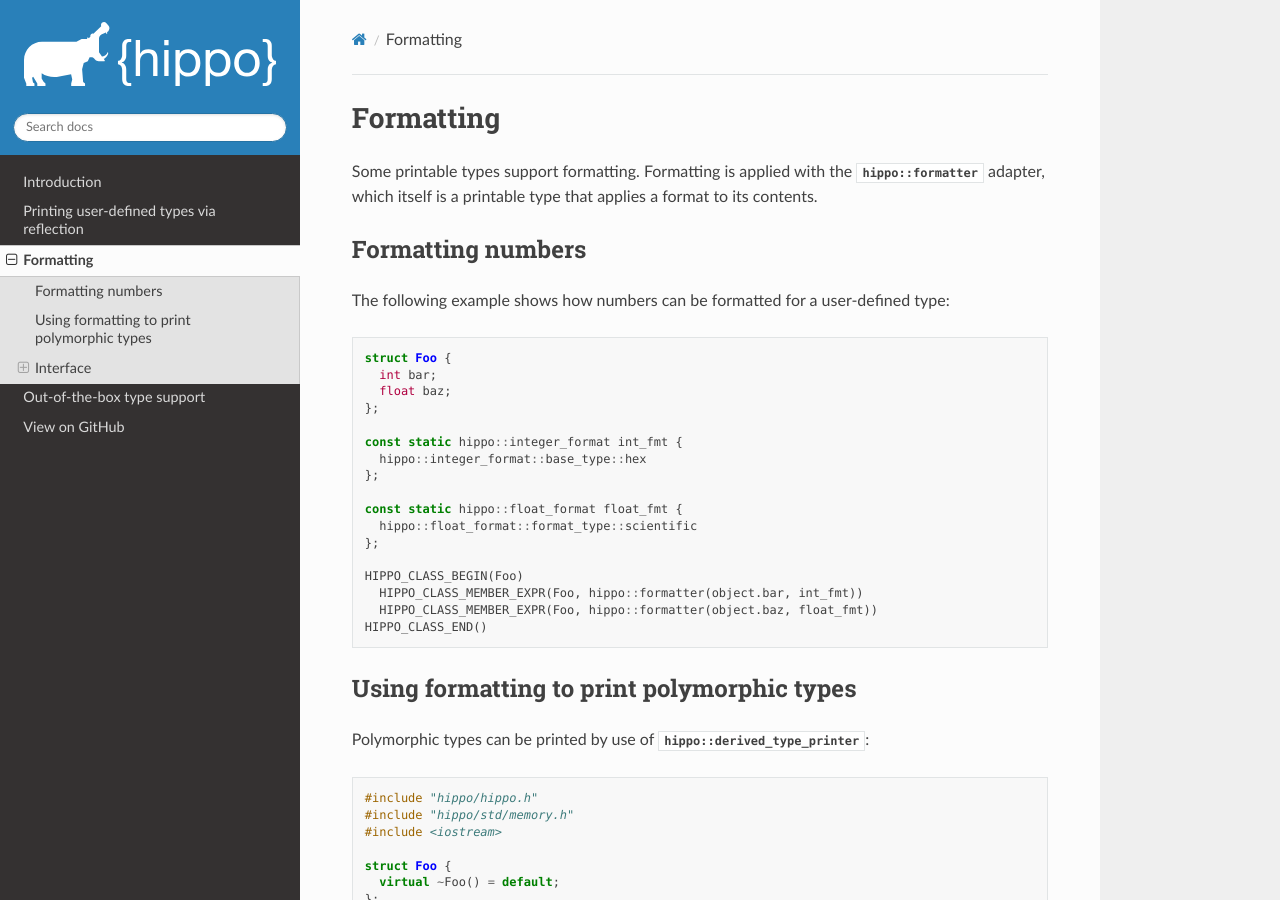
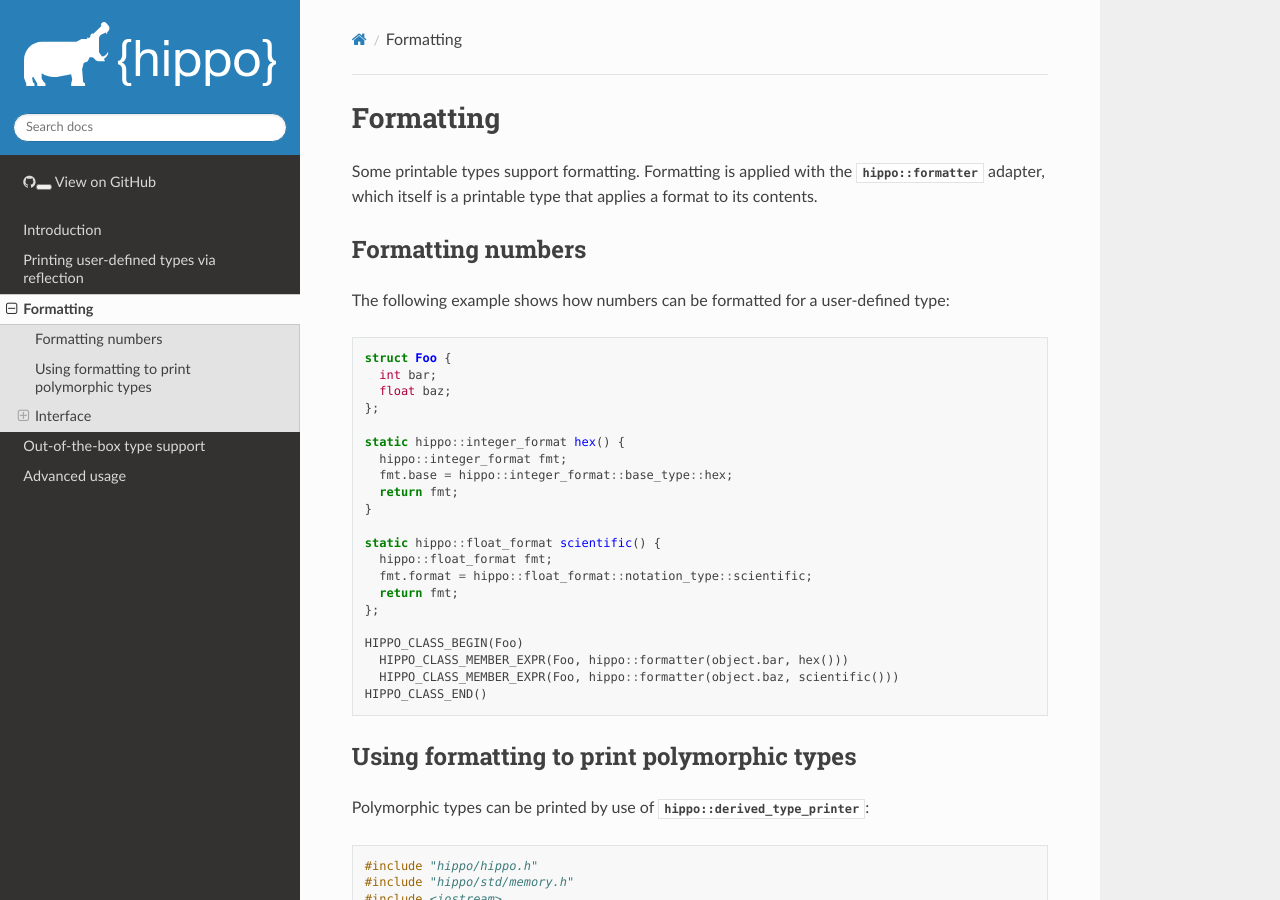
Before and after one commit to calebzulawski/hippo, a Sphinx documentation site: the page built from doc/source/formatting.rst, in a window 1280 px wide and 900 px high. Built offline with Sphinx 7.4.7 and the Read the Docs theme 2.0.0, drawn with Linux system fonts in a browser that asks for light colours.

Commit message:
Clean up documentation and rename format_type to notation_type

```diff
--- /dev/null
+++ b/doc/source/_templates/layout.html
@@ -0,0 +1,6 @@
+{% extends "!layout.html" %}
+{% block menu %}
+<a class="fa fa-github" href="https://github.com/calebzulawski/hippo"> View on GitHub</a>
+<br>
+{{ super() }}
+{% endblock %}
--- a/doc/source/formatting.rst
+++ b/doc/source/formatting.rst
@@ -2,7 +2,7 @@ Formatting
 ==========
 
 Some printable types support formatting.
-Formatting is applied with the :cpp:struct:`hippo::formatter` adapter, which itself is a printable type that applies a format to its contents.
+Formatting is applied with the :cpp:class:`hippo::formatter <template\<typename T> hippo::formatter>` adapter, which itself is a printable type that applies a format to its contents.
 
 Formatting numbers
 ------------------
@@ -16,23 +16,27 @@ The following example shows how numbers can be formatted for a user-defined type
      float baz;
    };
 
-   const static hippo::integer_format int_fmt {
-     hippo::integer_format::base_type::hex
-   };
+   static hippo::integer_format hex() {
+     hippo::integer_format fmt;
+     fmt.base = hippo::integer_format::base_type::hex;
+     return fmt;
+   }
 
-   const static hippo::float_format float_fmt {
-     hippo::float_format::format_type::scientific
+   static hippo::float_format scientific() {
+     hippo::float_format fmt;
+     fmt.format = hippo::float_format::notation_type::scientific;
+     return fmt;
    };
 
    HIPPO_CLASS_BEGIN(Foo)
-     HIPPO_CLASS_MEMBER_EXPR(Foo, hippo::formatter(object.bar, int_fmt))
-     HIPPO_CLASS_MEMBER_EXPR(Foo, hippo::formatter(object.baz, float_fmt))
+     HIPPO_CLASS_MEMBER_EXPR(Foo, hippo::formatter(object.bar, hex()))
+     HIPPO_CLASS_MEMBER_EXPR(Foo, hippo::formatter(object.baz, scientific()))
    HIPPO_CLASS_END()
 
 Using formatting to print polymorphic types
 -------------------------------------------
 
-Polymorphic types can be printed by use of :cpp:struct:`hippo::derived_type_printer`:
+Polymorphic types can be printed by use of :cpp:class:`hippo::derived_type_printer <template\<typename Base, typename Derived> hippo::derived_type_printer>`:
 
 .. code-block:: cpp
 
--- a/doc/source/index.rst
+++ b/doc/source/index.rst
@@ -16,10 +16,10 @@ For more information on a specific feature, see the pages below:
    reflection
    formatting
    std
-   View on GitHub <https://github.com/calebzulawski/hippo/>
+   advanced
 
-Indices and tables
-==================
+Can't find what you're looking for?
+===================================
 
 * :ref:`genindex`
 * :ref:`search`
--- a/doc/source/reflection.rst
+++ b/doc/source/reflection.rst
@@ -3,9 +3,7 @@
 Printing user-defined types via reflection
 ==========================================
 
-.. code-block::
-
-   #include "hippo/hippo.h"
+A key feature of Hippo is the ease of printing user-defined types.
 
 Classes
 -------
```
Also changed, not shown: other parts of doc/source/reflection.rst (+1 -1 lines), doc/source/advanced.rst (added, +62 -0 lines), doc/source/std.rst (+5 -5 lines), 12 other files.
